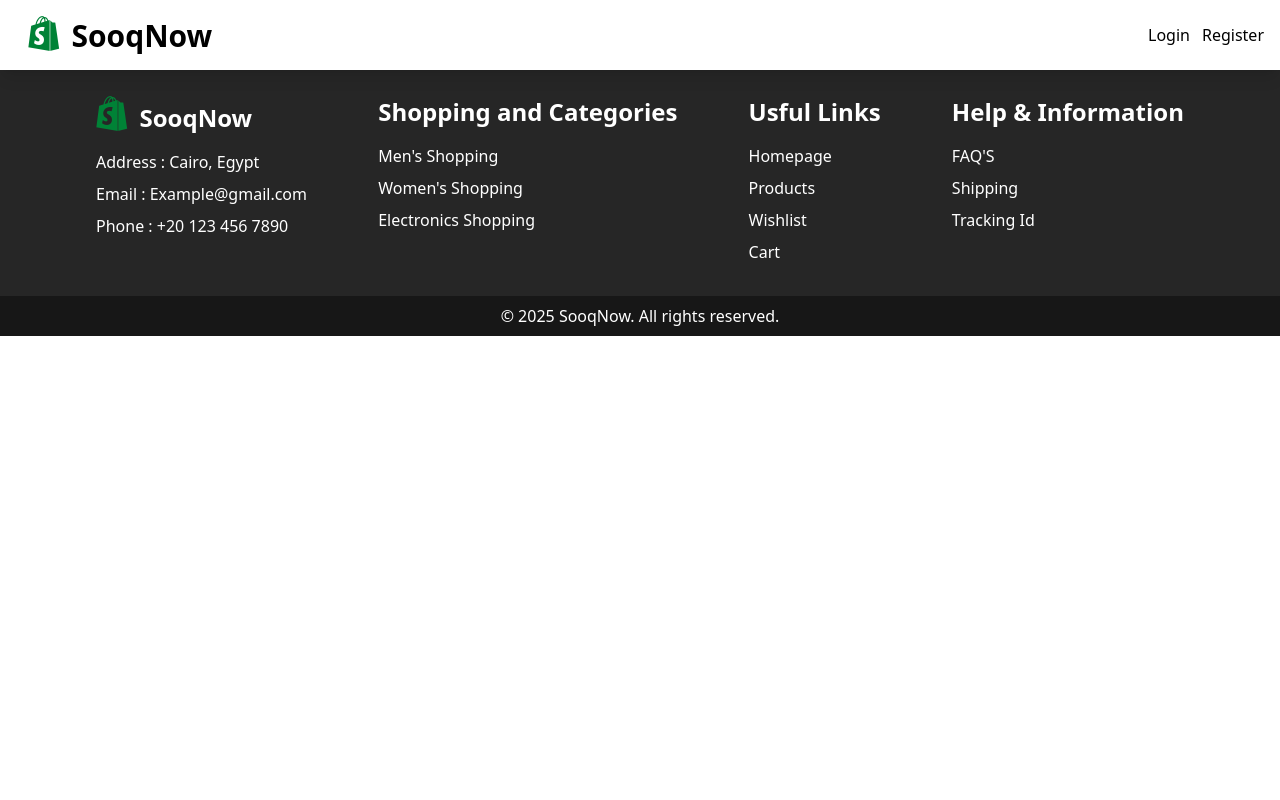
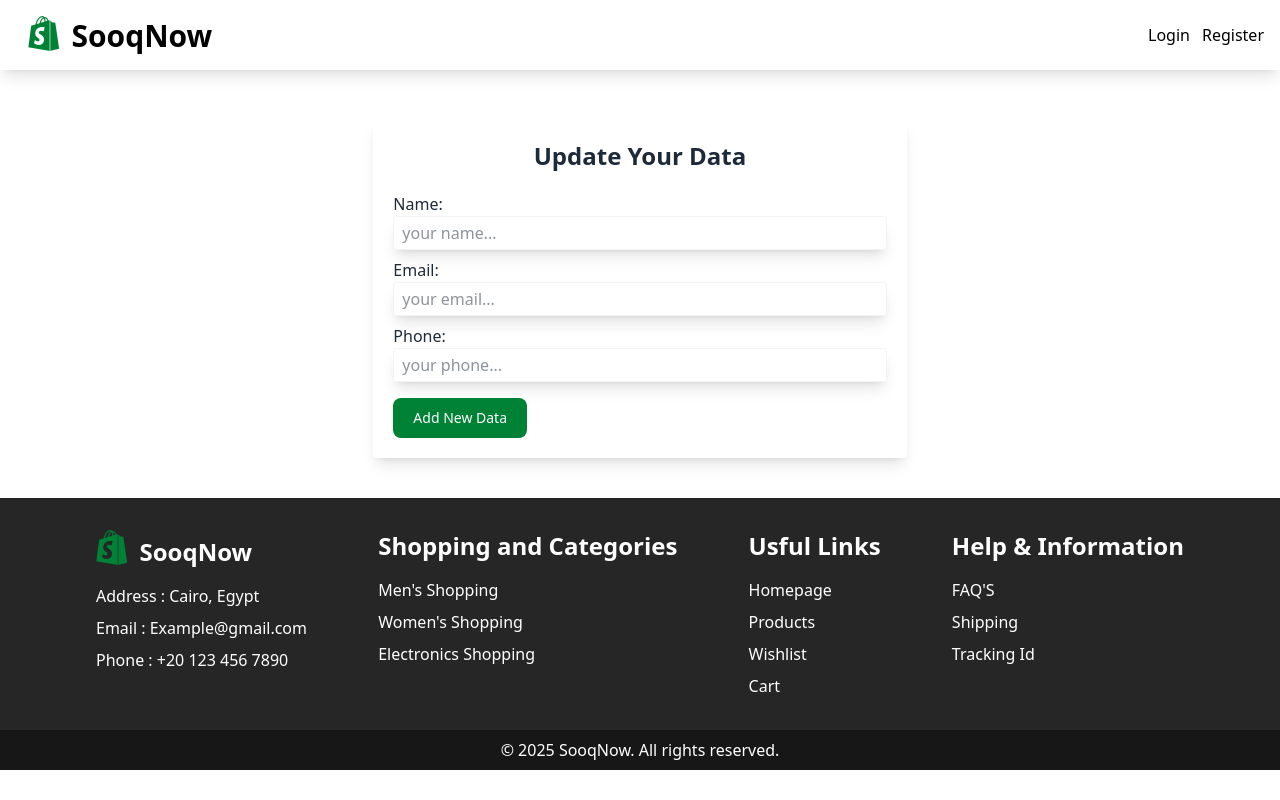
Before and after one commit to aminaIbrahimm/e-commerce, a React (Vite) app: page /updateData in a window 1280 px wide. Built offline with nearby package versions, Linux system fonts and the light colour scheme.

Commit message:
add update user data

```diff
--- a/src/components/Profile/Profile.jsx
+++ b/src/components/Profile/Profile.jsx
@@ -43,11 +43,16 @@ export default function Profile() {
             Hello, {userName || "Guest"} !{" "}
             <i className="fa-regular fa-face-grin-beam text-green-700"></i>
           </h2>
-          <p className="text-lg ms-10">
+          <p className="text-lg ms-10 mb-3">
             <i className="fa-regular fa-envelope me-2"></i>
             {userEmail || "Not provided"}
           </p>
-
+          <Link to={"/updateData"} className='shadow-lg px-3 py-2 bg-green-700 hover:bg-green-800 text-white transition duration-100 rounded me-5 ms-20'>
+            Update Data
+          </Link>
+          <Link className='shadow-lg px-3 py-2 bg-green-700 hover:bg-green-800 text-white transition duration-100 rounded'>
+            Change Password
+          </Link>
         <div className='p-5 shadow-lg md:mx-80'>
           <div className='mt-2 mb-7'>
             <h3 className='text-2xl font-bold my-3'>My Address</h3>
--- a/src/components/UpdateData/UpdateData.jsx
+++ b/src/components/UpdateData/UpdateData.jsx
@@ -1,9 +1,73 @@
-import React from 'react'
+import { useFormik } from 'formik'
+import React, { useContext, useState } from 'react'
+import { authContext } from '../../Context/AuthContextProvider'
+import axios from 'axios'
+import { useNavigate } from 'react-router-dom'
+import toast from 'react-hot-toast'
+import * as Yup from "yup";
 
 export default function UpdateData() {
+  const {token,setUserName , setUserEmail} = useContext(authContext)
+  const [isLoading,setIsLoading] = useState(false)
+  const navigate = useNavigate()
+
+  const dataForm = useFormik({
+    initialValues:{
+      name: "",
+      email: "",
+      phone: ""
+    },
+    validationSchema: Yup.object({
+      name: Yup.string()
+        .min(3, "Name must be at least 3 characters")
+        .required("Name is required"),
+
+      email: Yup.string()
+        .email("Invalid email format")
+        .required("Email is required"),
+
+      phone: Yup.string()
+        .matches(/^01[0125][0-9]{8}$/, "Invalid Egyptian phone number")
+        .required("Phone is required"),
+    }),
+    onSubmit: (values) => {
+      setIsLoading(true)
+      axios.put("https://ecommerce.routemisr.com/api/v1/users/updateMe/",values,{headers:{token}})
+      .then((res)=>{
+        const updatedUser = res.data.user
+        const currentData = JSON.parse(localStorage.getItem("tempData")) || {};
+        currentData.push(updatedUser);
+        console.log("Updated Data from API:", updatedUser);
+        localStorage.setItem("tempData",JSON.stringify(currentData))
+        toast.success("Profile updated successfully");
+        setUserName(updatedUser.name);
+        setUserEmail(updatedUser.email);
+        navigate("/profile")
+      }).catch((err)=>{
+        toast.error("Something went wrong")
+        console.log("error");
+      }).finally(()=> setIsLoading(false))
+    }
+  })
   return (
-    <div>
+    <div className='shadow-lg p-5 text-gray-800 rounded mt-30 mb-10 w-10/12 md:w-5/12 mx-auto'>
+      <h3 className='text-2xl font-bold text-center mb-5'>Update Your Data</h3>
+      <form onSubmit={dataForm.handleSubmit} className='space-y-2'>
+        <label htmlFor="name">Name:</label>
+        <input type="text" name='name' value={dataForm.values.name} onChange={dataForm.handleChange} onBlur={dataForm.handleBlur} id='name' className='shadow-lg px-2 py-1 rounded w-full border border-gray-100' placeholder='your name...'/>
+        <label htmlFor="email">Email:</label>
+        <input type="text" name='email' value={dataForm.values.email} onChange={dataForm.handleChange} onBlur={dataForm.handleBlur} id='email' className='shadow-lg px-2 py-1 rounded w-full border border-gray-100' placeholder='your email...'/>
+        <label htmlFor="phone">Phone:</label>
+        <input type="text" name='phone' value={dataForm.values.phone} onChange={dataForm.handleChange} onBlur={dataForm.handleBlur} id='phone' className='shadow-lg px-2 py-1 rounded w-full border border-gray-100' placeholder='your phone...'/>
 
+        <button
+            disabled={isLoading ? true : false}
+            type="submit"
+            className="cursor-pointer my-2 focus:outline-none text-white bg-green-700 hover:bg-green-800 focus:ring-4 focus:ring-green-300 font-medium rounded-lg text-sm px-5 py-2.5 mb-0 dark:bg-green-600 dark:hover:bg-green-700 dark:focus:ring-green-800"
+          >
+            {isLoading ? <i className="fa-solid fa-spinner"></i> : "Add New Data"}
+          </button>
+      </form>
     </div>
   )
 }
```
